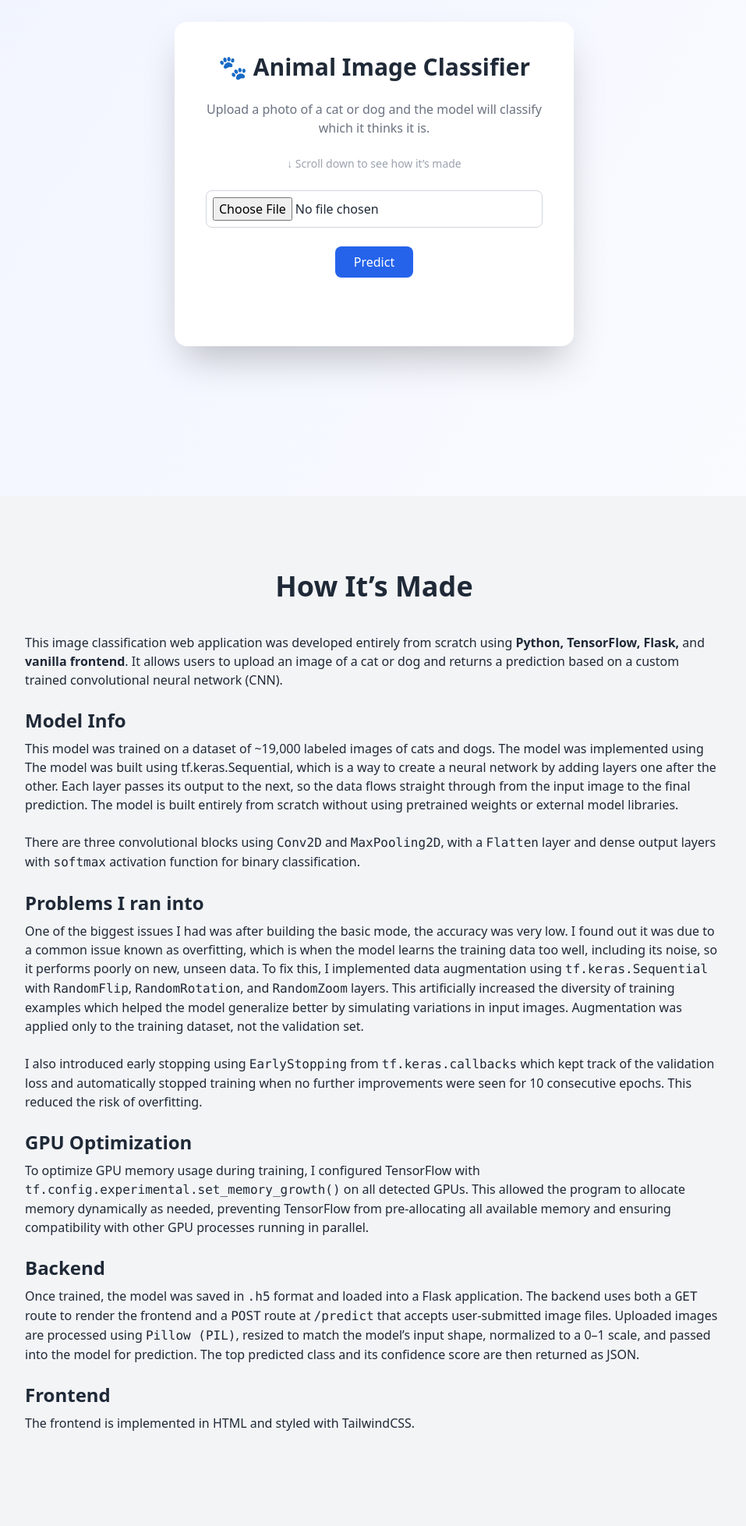
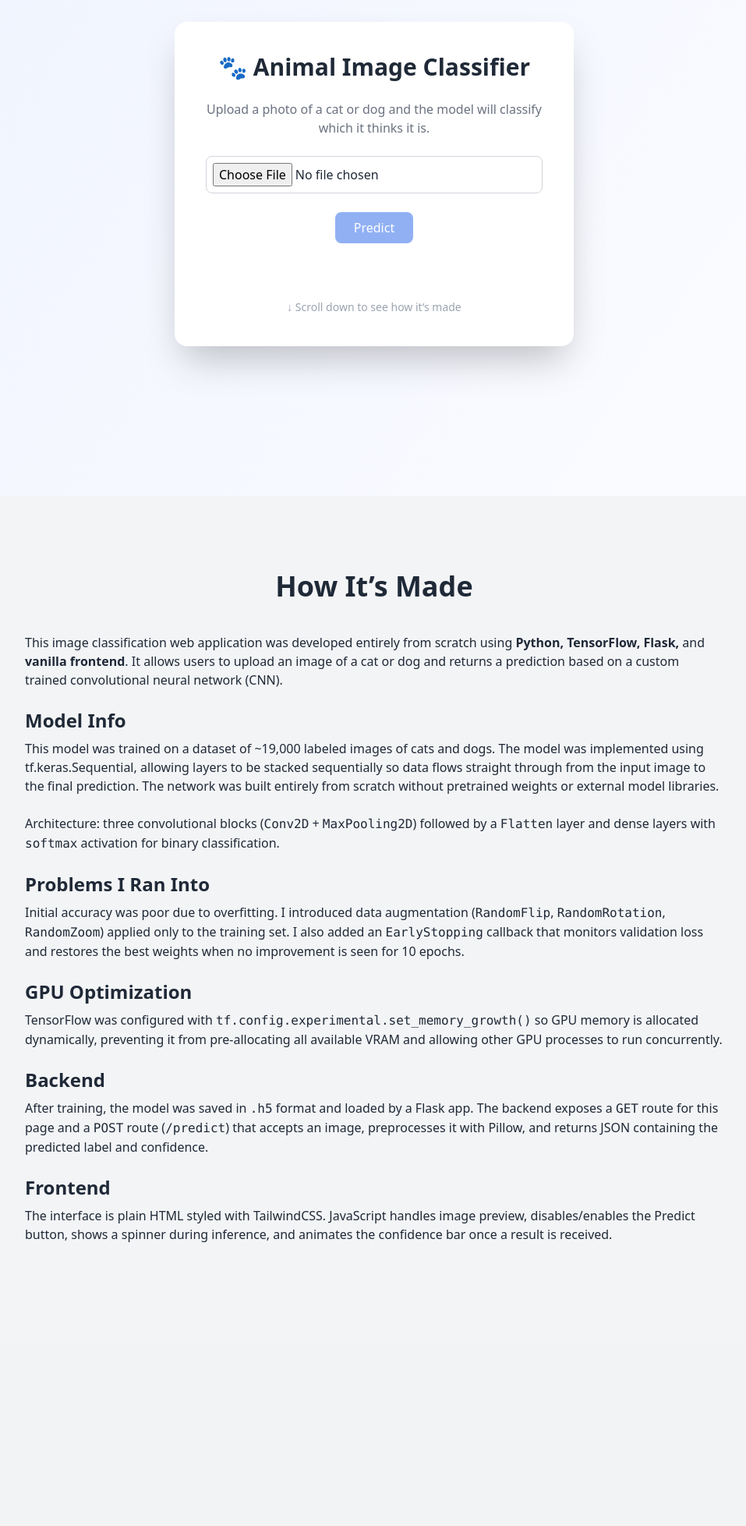
Before and after one commit to Moodie0079/animal-classifier, a Flask app: page / in a window 1280 px wide. Shown: the part 164-2121 px from the top of the page at 78% size, without its empty margins (160-1117 px from the left). After the commit the page ends 1757 px from the top, so only its background shows below. Run offline with Flask 3, Linux system fonts and the light colour scheme; some libraries are stand-ins or nearby versions.

Commit message:
Updated index.html frontend

```diff
--- a/templates/index.html
+++ b/templates/index.html
@@ -5,9 +5,12 @@
   <title>Animal Classifier</title>
   <script src="https://cdn.tailwindcss.com"></script>
   <style>
-    body
-    {
+    body {
       background: linear-gradient(to bottom right, #f0f4ff, #ffffff);
+    }
+    /* # THIS IS WHAT I ADDED: smooth progress bar animation */
+    .transition-width {
+      transition: width 0.6s ease-out;
     }
   </style>
 </head>
@@ -18,15 +21,27 @@
     <div class="bg-white shadow-2xl rounded-2xl p-10 max-w-lg w-full text-center space-y-6">
       <h1 class="text-3xl font-bold">🐾 Animal Image Classifier</h1>
       <p class="text-gray-500">Upload a photo of a cat or dog and the model will classify which it thinks it is.</p>
-      <p class="text-gray-400 text-sm">↓ Scroll down to see how it’s made</p>
 
+      <img id="preview" src="" class="w-48 h-48 object-cover mx-auto rounded-lg hidden" />
 
       <input type="file" id="imageInput" accept="image/*" class="block w-full border border-gray-300 rounded-lg p-2" />
-      <button id="predictBtn" class="bg-blue-600 text-white px-6 py-2 rounded-lg hover:bg-blue-700 transition">
+      <button id="predictBtn" class="bg-blue-600 text-white px-6 py-2 rounded-lg hover:bg-blue-700 transition disabled:opacity-50" disabled>
         Predict
       </button>
 
-      <div id="resultText" class="text-lg font-medium text-gray-700 min-h-[24px]"></div>
+      <div class="flex items-center justify-center space-x-2 min-h-[24px]">
+        <div id="resultText" class="text-lg font-medium text-gray-700"></div>
+        <svg id="spinner" class="animate-spin h-5 w-5 text-blue-600 hidden" xmlns="http://www.w3.org/2000/svg" fill="none" viewBox="0 0 24 24">
+          <circle class="opacity-25" cx="12" cy="12" r="10" stroke="currentColor" stroke-width="4"></circle>
+          <path class="opacity-75" fill="currentColor" d="M4 12a8 8 0 018-8v4l3-3-3-3v4a8 8 0 100 16v-4l-3 3 3 3v-4a8 8 0 01-8-8z"></path>
+        </svg>
+      </div>
+
+      <div id="progressContainer" class="w-full bg-gray-200 rounded-full h-4 hidden">
+        <div id="confidenceBar" class="bg-green-500 h-4 rounded-full transition-width" style="width:0%"></div>
+      </div>
+
+      <p class="text-gray-400 text-sm">↓ Scroll down to see how it’s made</p>
     </div>
   </section>
 
@@ -41,71 +56,92 @@
 
       <h3 class="text-2xl font-semibold mb-2">Model Info</h3>
       <p class="mb-6">
-      This model was trained on a dataset of ~19,000 labeled images of cats and dogs. The model was implemented using The model was built using tf.keras.Sequential, which is a way to create a neural network by adding layers one after the other. Each layer passes its output to the next, so the data flows straight through from the input image to the final prediction. The model is built entirely from scratch without using pretrained weights or external model libraries.
+        This model was trained on a dataset of ~19,000 labeled images of cats and dogs. The model was implemented using tf.keras.Sequential, allowing layers to be stacked sequentially so data flows straight through from the input image to the final prediction. The network was built entirely from scratch without pretrained weights or external model libraries.
       </p>
       <p class="mb-6">
-      There are three convolutional blocks using <code>Conv2D</code> and <code>MaxPooling2D</code>, with a <code>Flatten</code> layer and dense output layers with <code>softmax</code> activation function for binary classification.
+        Architecture: three convolutional blocks (<code>Conv2D</code> + <code>MaxPooling2D</code>) followed by a <code>Flatten</code> layer and dense layers with <code>softmax</code> activation for binary classification.
       </p>
 
-    <h3 class="text-2xl font-semibold mb-2">Problems I ran into</h3>
+      <h3 class="text-2xl font-semibold mb-2">Problems I Ran Into</h3>
       <p class="mb-6">
-      One of the biggest issues I had was after building the basic mode, the accuracy was very low. I found out it was due to a common issue known as overfitting, which is when the model learns the training data too well, including its noise, so it performs poorly on new, unseen data. To fix this, I implemented data augmentation using <code>tf.keras.Sequential</code> with <code>RandomFlip</code>, <code>RandomRotation</code>, and <code>RandomZoom</code> layers. This artificially increased the diversity of training examples which helped the model generalize better by simulating variations in input images. Augmentation was applied only to the training dataset, not the validation set.
-    </p>
-    <p class="mb-6">
-      I also introduced early stopping using <code>EarlyStopping</code> from <code>tf.keras.callbacks</code> which kept track of the validation loss and automatically stopped training when no further improvements were seen for 10 consecutive epochs. This reduced the risk of overfitting.
+        Initial accuracy was poor due to overfitting. I introduced data augmentation (<code>RandomFlip</code>, <code>RandomRotation</code>, <code>RandomZoom</code>) applied only to the training set. I also added an <code>EarlyStopping</code> callback that monitors validation loss and restores the best weights when no improvement is seen for 10 epochs.
       </p>
 
       <h3 class="text-2xl font-semibold mb-2">GPU Optimization</h3>
       <p class="mb-6">
-      To optimize GPU memory usage during training, I configured TensorFlow with <code>tf.config.experimental.set_memory_growth()</code> on all detected GPUs. This allowed the program to allocate memory dynamically as needed, preventing TensorFlow from pre-allocating all available memory and ensuring compatibility with other GPU processes running in parallel.
+        TensorFlow was configured with <code>tf.config.experimental.set_memory_growth()</code> so GPU memory is allocated dynamically, preventing it from pre‑allocating all available VRAM and allowing other GPU processes to run concurrently.
       </p>
 
       <h3 class="text-2xl font-semibold mb-2">Backend</h3>
       <p class="mb-6">
-      Once trained, the model was saved in <code>.h5</code> format and loaded into a Flask application. The backend uses both a <code>GET</code> route to render the frontend and a <code>POST</code> route at <code>/predict</code> that accepts user-submitted image files. Uploaded images are processed using <code>Pillow (PIL)</code>, resized to match the model’s input shape, normalized to a 0–1 scale, and passed into the model for prediction. The top predicted class and its confidence score are then returned as JSON.
+        After training, the model was saved in <code>.h5</code> format and loaded by a Flask app. The backend exposes a <code>GET</code> route for this page and a <code>POST</code> route (<code>/predict</code>) that accepts an image, preprocesses it with Pillow, and returns JSON containing the predicted label and confidence.
       </p>
 
       <h3 class="text-2xl font-semibold mb-2">Frontend</h3>
       <p class="mb-6">
-      The frontend is implemented in HTML and styled with TailwindCSS.
+        The interface is plain HTML styled with TailwindCSS. JavaScript handles image preview, disables/enables the Predict button, shows a spinner during inference, and animates the confidence bar once a result is received.
       </p>
     </div>
   </section>
 
+  <script>
+    const fileInput = document.getElementById('imageInput');
+    const preview = document.getElementById('preview');
+    const predictBtn = document.getElementById('predictBtn');
+    const resultText = document.getElementById('resultText');
+    const spinner = document.getElementById('spinner');
+    const progressContainer = document.getElementById('progressContainer');
+    const confidenceBar = document.getElementById('confidenceBar');
 
-  <script>
-    document.getElementById('predictBtn').onclick = () => {
-      const fileInput = document.getElementById('imageInput');
-      const resultText = document.getElementById('resultText');
+    fileInput.onchange = () => {
+      const file = fileInput.files[0];
+      if (!file) {
+        predictBtn.disabled = true;
+        preview.classList.add('hidden');
+        return;
+      }
+      predictBtn.disabled = false;
 
-      if (!fileInput.files[0])
-      {
+      const reader = new FileReader();
+      reader.onload = e => {
+        preview.src = e.target.result;
+        preview.classList.remove('hidden');
+      };
+      reader.readAsDataURL(file);
+    };
+
+    predictBtn.onclick = () => {
+      if (!fileInput.files[0]) {
         resultText.textContent = '❌ Please select an image first.';
         return;
       }
 
       resultText.textContent = '🔎 Predicting...';
+      spinner.classList.remove('hidden');
+      progressContainer.classList.add('hidden');
+      confidenceBar.style.width = '0%';
 
       const formData = new FormData();
       formData.append('image', fileInput.files[0]);
 
       fetch('/predict', { method: 'POST', body: formData })
         .then(res => res.json())
-        .then(data =>
-        {
-          if (data.error)
-          {
+        .then(data => {
+          spinner.classList.add('hidden');
+
+          if (data.error) {
             resultText.textContent = '⚠️ Error: ' + data.error;
-          }
-
-          else
-          {
+          } else {
             const pct = (data.confidence * 100).toFixed(1);
             resultText.textContent = `✅ It's a ${data.label} with ${pct}% confidence`;
+            progressContainer.classList.remove('hidden');
+            requestAnimationFrame(() => {
+              confidenceBar.style.width = pct + '%';
+            });
           }
         })
-        .catch(() =>
-        {
+        .catch(() => {
+          spinner.classList.add('hidden');
           resultText.textContent = '❌ Server error.';
         });
     };
```
Lines whose indentation alone changed are shown as unchanged.
